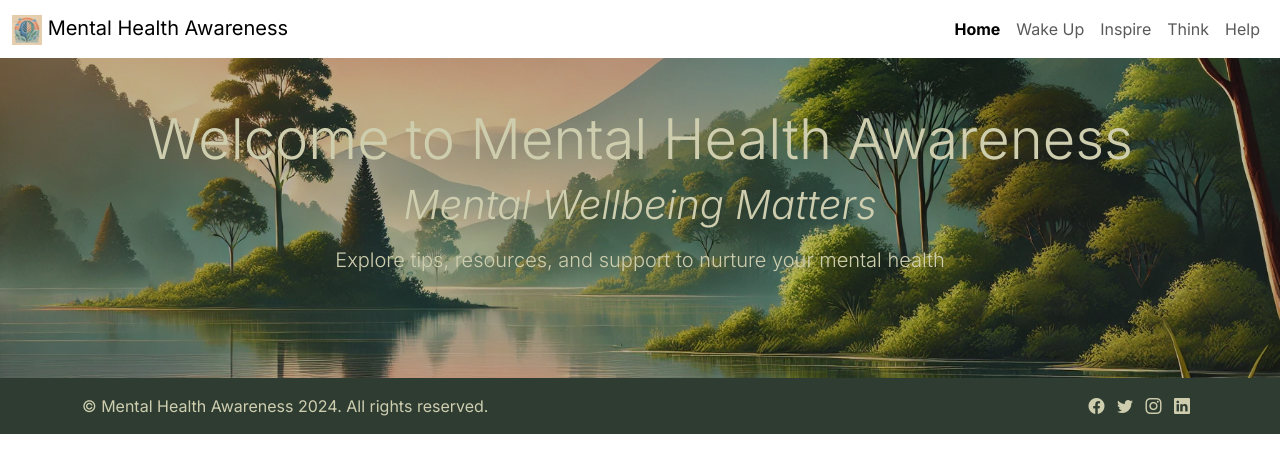
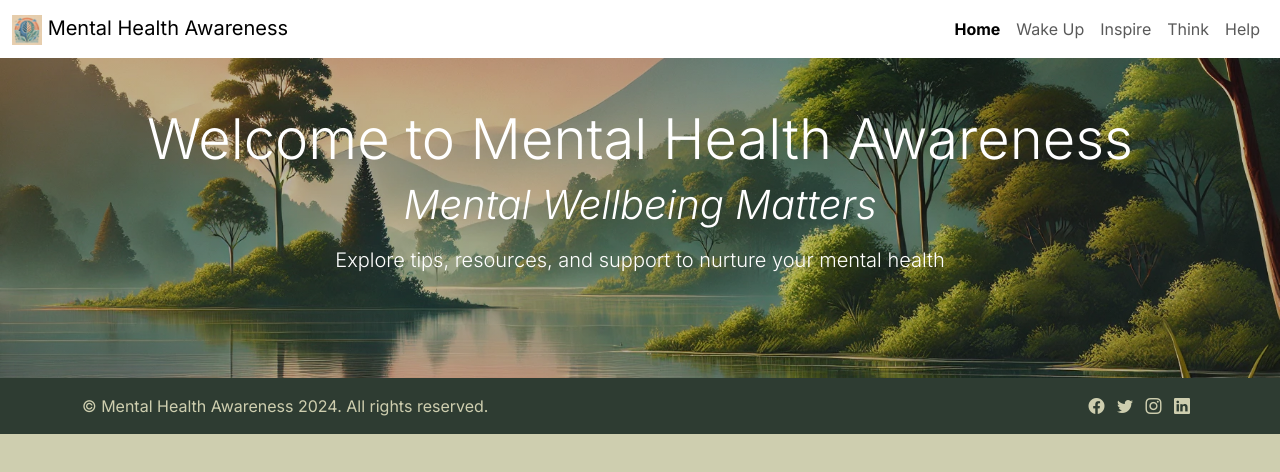
Before and after one commit to Harmeetkaur13/Mental-Health-Awareness, a plain HTML site: page index.html in a window 1280 px wide. Drawn offline with nearby package versions, Linux system fonts and the light colour scheme; a web font is replaced by a local one.

Commit message:
edited styles for buttons and body

```diff
--- a/assets/css/style.css
+++ b/assets/css/style.css
@@ -11,7 +11,7 @@
     background-size: cover;
     background-position: center;
     padding: 100px 0;
-    color: var(--color);
+    color: white;
     height: 40%;
 }
 
@@ -29,10 +29,16 @@ body {
     flex-direction: column;
 }
 
+/* External resources */
+.btn-light {
+    background-color: var(--background-color) !important;
+    color: var(--color);
+}
+
 /* BODY */
 body {
-    /* background-color: var(--background-color); */
-    color: var(--color);
+    background-color: var(--color);
+    color: var(--background-color);
 }
 
 /* main */
```
